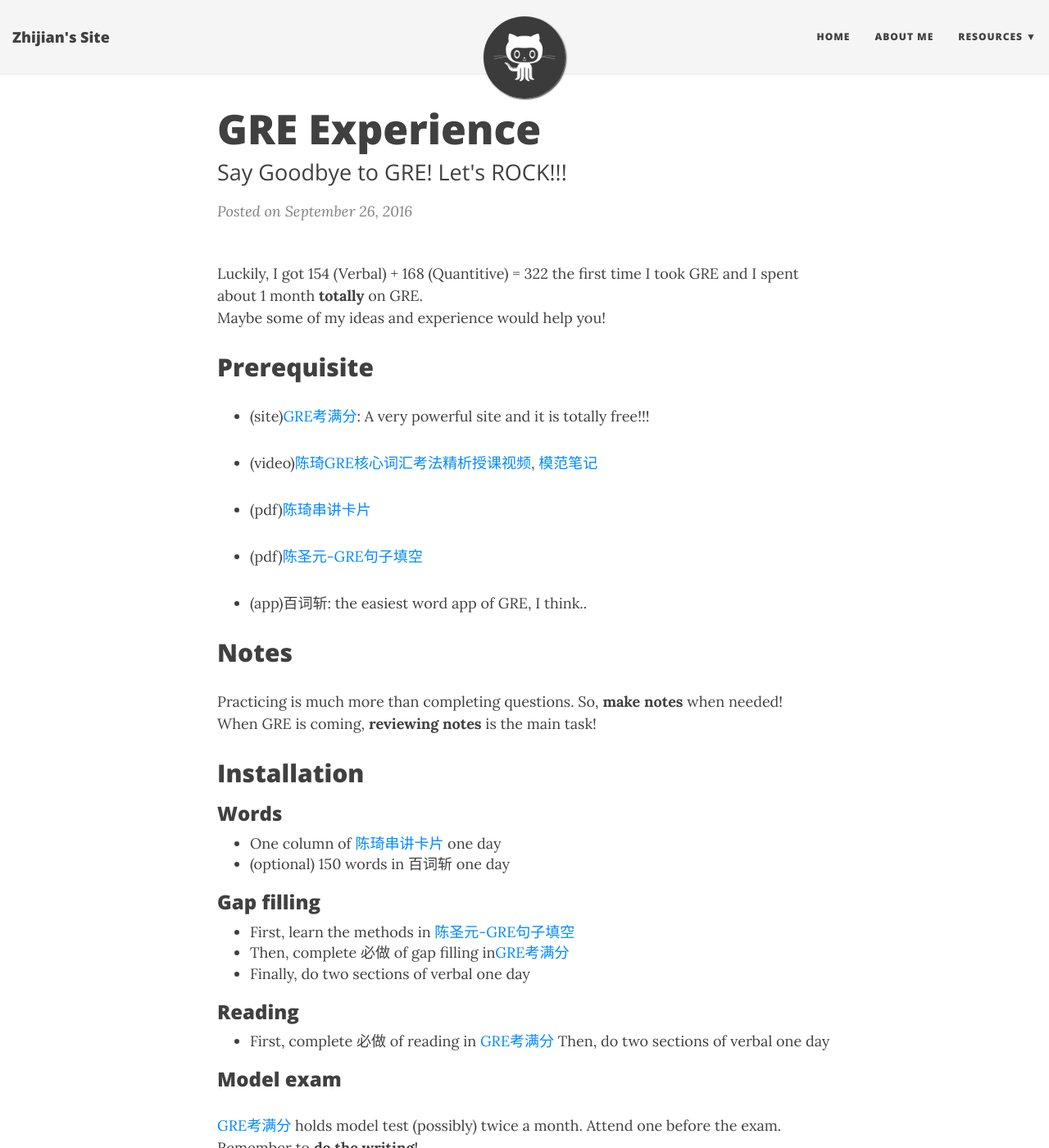
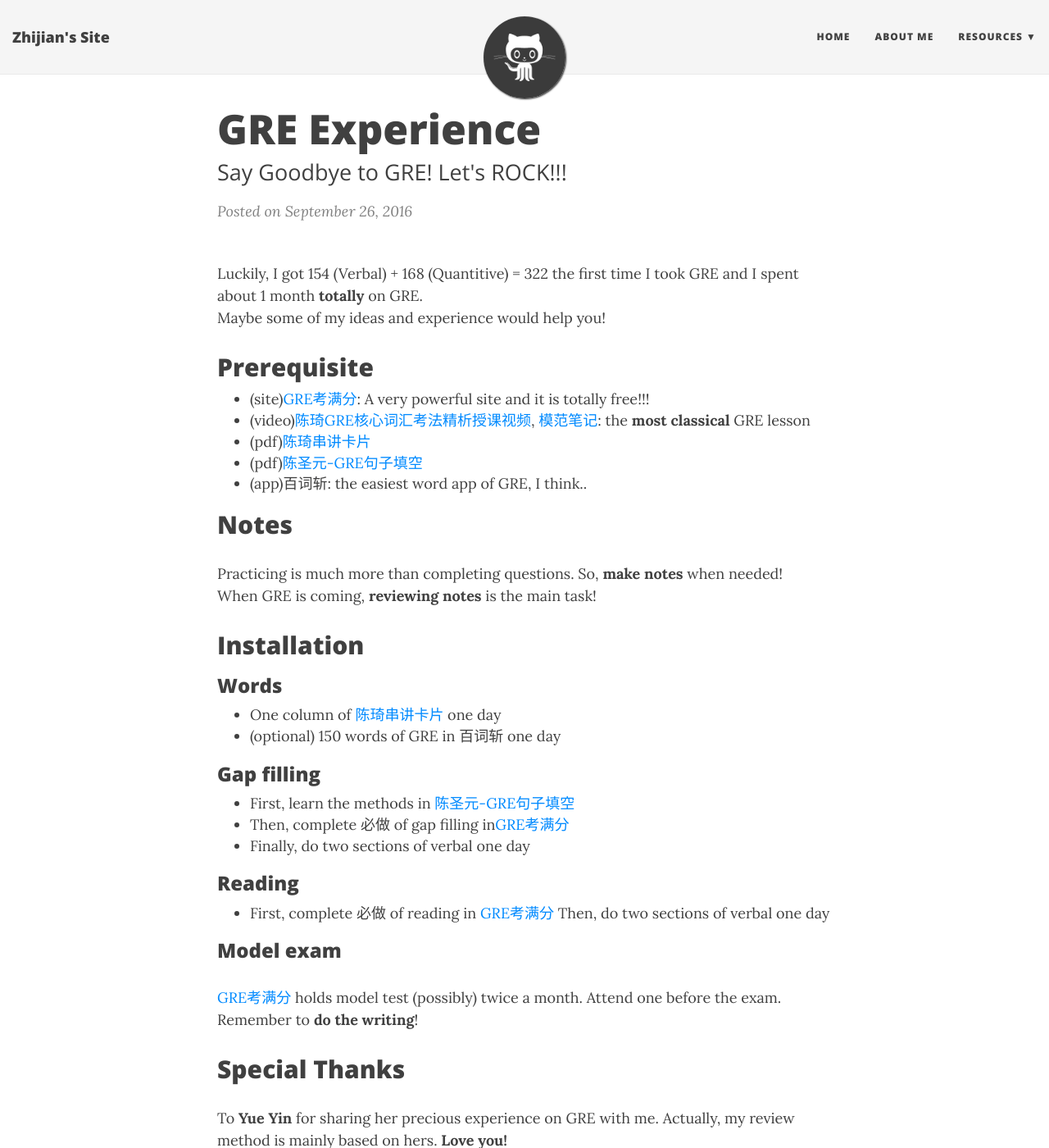
Before and after one commit to softwarelight/ZhijianJiang, a Jekyll site: the page built from _posts/2016-09-26-GRE-Experience.md, in a window 1280 px wide and 1400 px high. Shown: the whole window at 82% size. Built offline with Jekyll 4.4.1, drawn with Linux system fonts in a browser that asks for light colours; nearby versions of some CDN libraries.

Commit message:
Update 2016-09-26-GRE-Experience.md

```diff
--- a/_posts/2016-09-26-GRE-Experience.md
+++ b/_posts/2016-09-26-GRE-Experience.md
@@ -8,13 +8,9 @@
 
 ## Prerequisite
 * (site)[GRE考满分](https://gre.kmf.com): A very powerful site and it is totally free!!!
-
-* (video)[陈琦GRE核心词汇考法精析授课视频](http://pan.baidu.com/share/link?shareid=1474389679&uk=187904928), [模范笔记](http://pan.baidu.com/share/link?shareid=2977542224&uk=187904928)
-
+* (video)[陈琦GRE核心词汇考法精析授课视频](http://pan.baidu.com/share/link?shareid=1474389679&uk=187904928), [模范笔记](http://pan.baidu.com/share/link?shareid=2977542224&uk=187904928): the **most classical** GRE lesson
 * (pdf)[陈琦串讲卡片](http://pan.baidu.com/share/link?shareid=3500678741&uk=187904928)
-
 * (pdf)[陈圣元-GRE句子填空](http://pan.baidu.com/share/link?shareid=2347508162&uk=187904928)
-
 * (app)百词斩: the easiest word app of GRE, I think..
 
 ## Notes
@@ -25,7 +21,7 @@
 
 ### Words
 * One column of [陈琦串讲卡片](http://pan.baidu.com/share/link?shareid=3500678741&uk=187904928) one day
-* (optional) 150 words in 百词斩 one day
+* (optional) 150 words of GRE in 百词斩 one day
 
 ### Gap filling
 * First, learn the methods in [陈圣元-GRE句子填空](http://pan.baidu.com/share/link?shareid=2347508162&uk=187904928)
```
